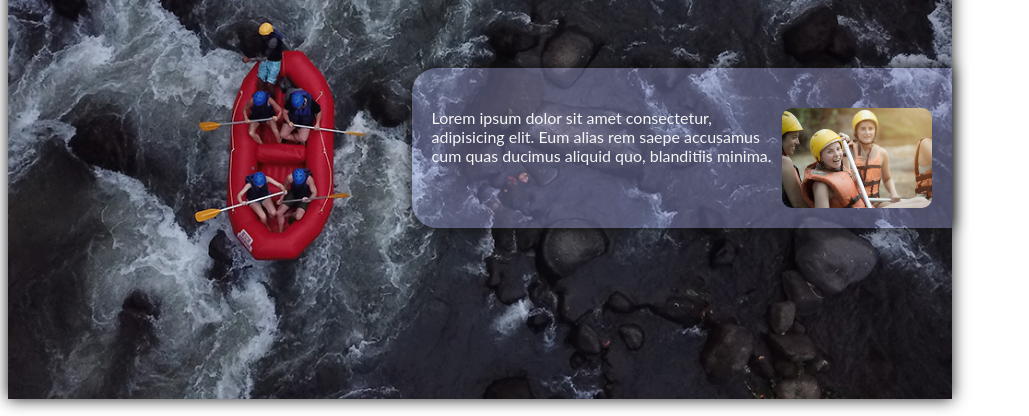
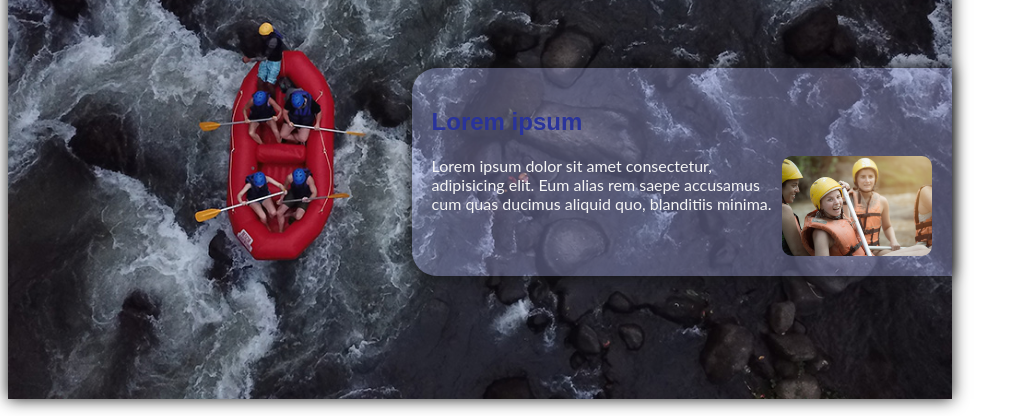
Before and after one commit to danji98/wdd130, a plain HTML site: page wwr/about.html in a window 1280 px wide. Shown: the part 369-785 px from the top of the page, without its empty margins (0-1029 px from the left). Drawn offline with Linux system fonts and the light colour scheme; a web font is replaced by a local one.

Commit message:
added a text to the h2

```diff
--- a/wwr/about.html
+++ b/wwr/about.html
@@ -23,7 +23,7 @@
                 <img src="images/hero.jpg" alt="About Us Hero">
                 <h1>Whitewater Rafting Co.</h1>
                 <article>
-                    <h2></h2>
+                    <h2>Lorem ipsum</h2>
                     <img src="images/customer.png" alt="Happy Customer">
                     <p>Lorem ipsum dolor sit amet consectetur, adipisicing elit. Eum alias rem saepe accusamus cum quas ducimus aliquid quo, blanditiis minima.</p>
                 </article>
```
